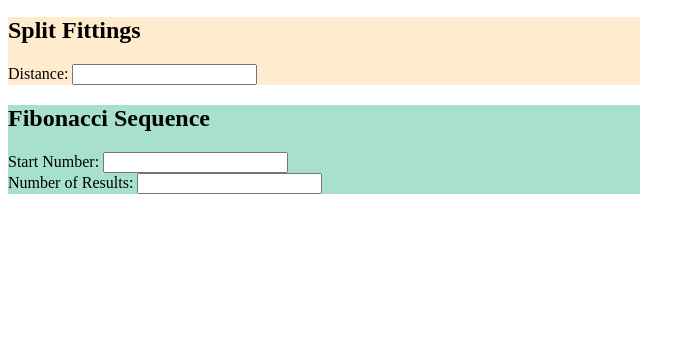
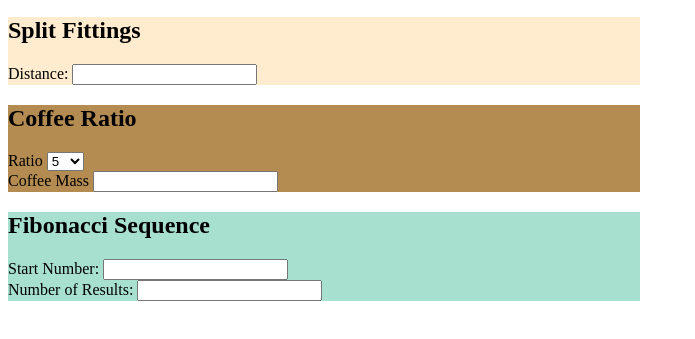
Before and after one commit to stevieFrog/randomCalcs, a plain HTML site: page index.html in a window 1280 px wide. Shown: the part 151-490 px from the top of the page, without its empty margins (0-695 px from the left). Drawn offline with Linux system fonts and the light colour scheme.

Commit message:
update 23010302

```diff
--- a/index.html
+++ b/index.html
@@ -19,6 +19,20 @@
         <label for="splitLightFitting">Distance:</label>
         <input type="text" id="splitLightFitting" name="splitLightFitting"><br>
     </div>
+
+    <div class="coffeeRatio">
+        <h2>Coffee Ratio</h2>
+        <label for="coffeeRatio">Ratio</label>
+        <select name="coffeeRatio" id="coffeeRatio">
+            <option value="5">5</option>
+            <option value="10">10</option>
+            <option value="15">15</option>
+            <option value="20">20</option>
+        </select><br>
+        <label for="coffeeVolume">Coffee Mass</label>
+        <input type="text" id="coffeeVolume" name="coffeeVolume">
+    </div>
+
     <div class="fibSequence">
         <h2>Fibonacci Sequence</h2>
         <label for="fibSequenceStart">Start Number:</label>
--- a/style.css
+++ b/style.css
@@ -9,6 +9,11 @@
     width: 50%;
 }
 
+.coffeeRatio {
+    background-color: rgb(180, 140, 81);
+    width: 50%;
+}
+
 .fibSequence {
     background-color:rgb(167, 224, 207);
     width: 50%
```
Also changed, not shown: README.MD.
